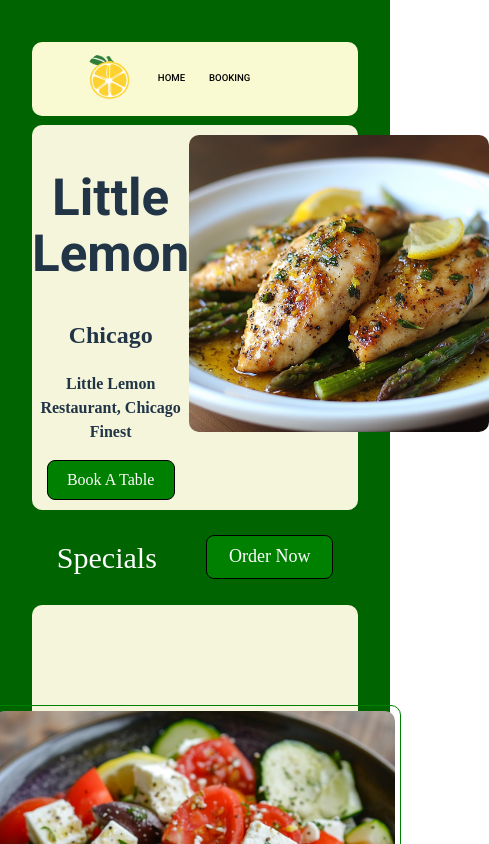
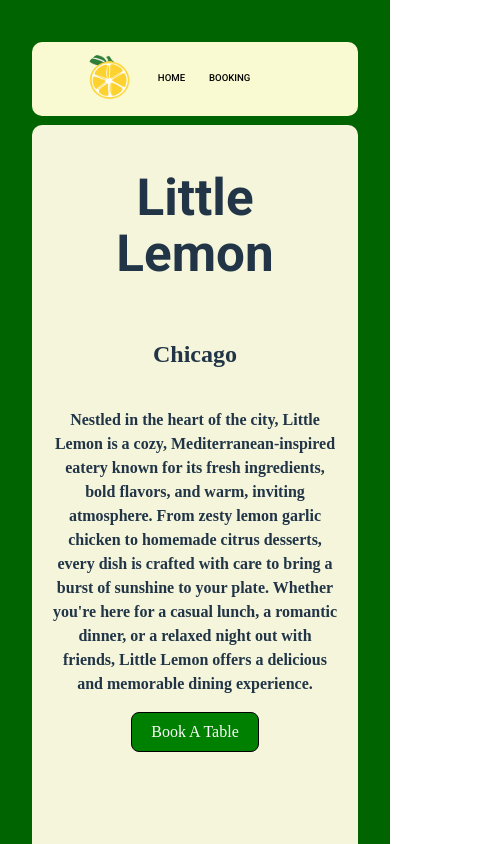
Before and after one commit to AspireHall/capstone, a React (Vite) app: page / in a window 390 px wide. Shown: the top 844 px of the page, 489 px wide, since content can reach past the window. Built offline with nearby package versions, Linux system fonts and the light colour scheme.

Commit message:
adjusted responsiveness for mobile

```diff
--- a/src/App.css
+++ b/src/App.css
@@ -36,16 +36,27 @@ p {
   border-radius: 45px;
 }
 .hero-section {
-  display: grid;
-  grid-template-columns: auto auto;
+  display: flex;
+  flex-wrap: wrap;
+  align-items: center;
+  justify-content: center;
+  padding: 20px;
+  gap: 100px;
   background-color: beige;
   padding-top: 10px;
   padding-bottom: 10px;
   border-radius: 10px;
 }
+.hero-intro {
+  display: flex;
+  flex-direction: column;
+
+  width: 450px;
+}
 .image1 {
-  width: 300px;
+  width: 400px;
   height: auto;
+  margin: 20px;
   border-radius: 10px;
 }
 .specials {
--- a/src/Component/Main.jsx
+++ b/src/Component/Main.jsx
@@ -10,10 +10,19 @@ const Main = () => {
   return (
     <>
       <div className="hero-section">
-        <div>
+        <div className="hero-intro">
           <h1>Little Lemon</h1>
           <h2>Chicago</h2>
-          <p>Little Lemon Restaurant, Chicago Finest </p>
+          <p>
+            Nestled in the heart of the city, Little Lemon is a cozy,
+            Mediterranean-inspired eatery known for its fresh ingredients, bold
+            flavors, and warm, inviting atmosphere. From zesty lemon garlic
+            chicken to homemade citrus desserts, every dish is crafted with care
+            to bring a burst of sunshine to your plate. Whether you're here for
+            a casual lunch, a romantic dinner, or a relaxed night out with
+            friends, Little Lemon offers a delicious and memorable dining
+            experience.{" "}
+          </p>
           <Link to="/booking">
             <button>Book A Table</button>
           </Link>
```
